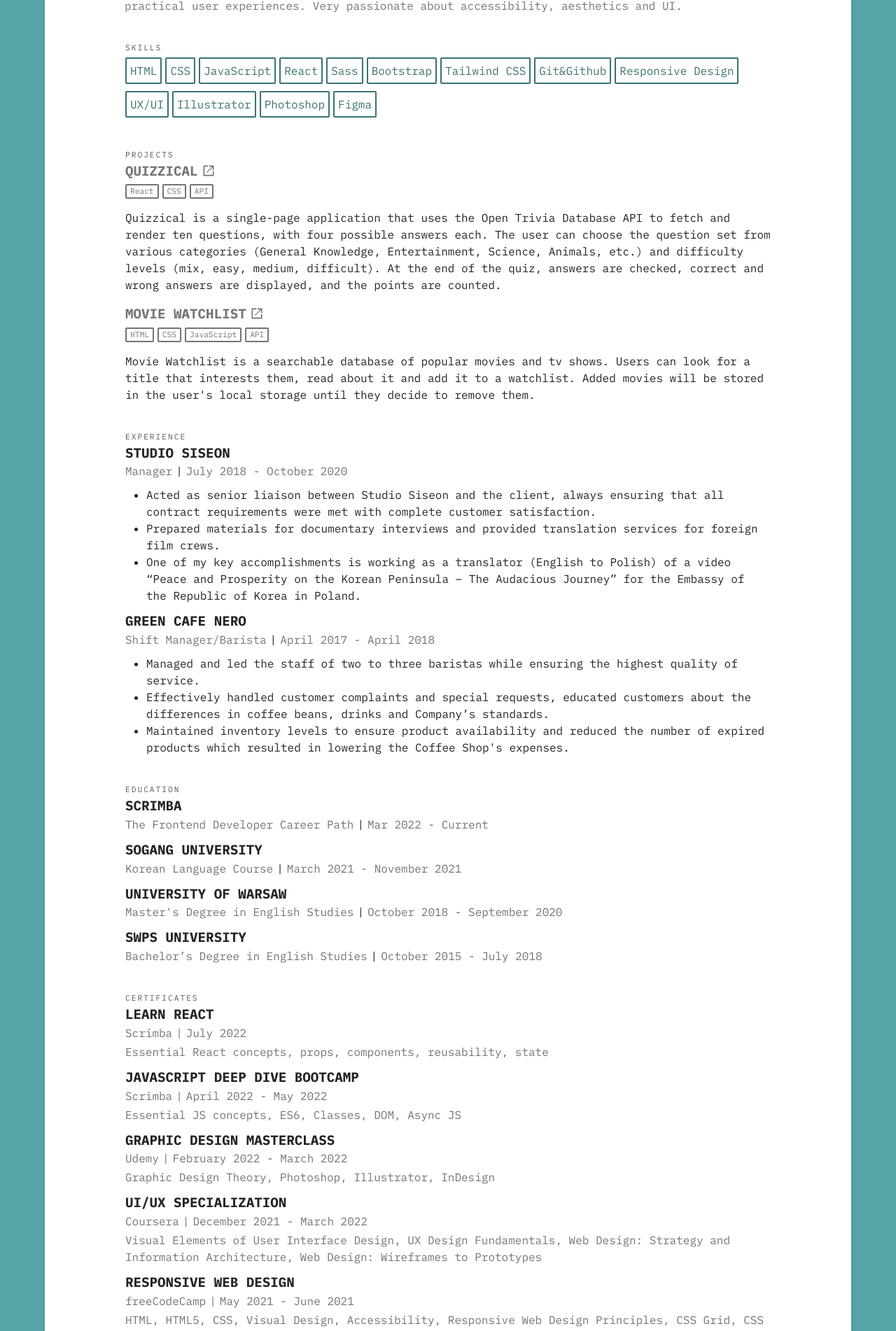
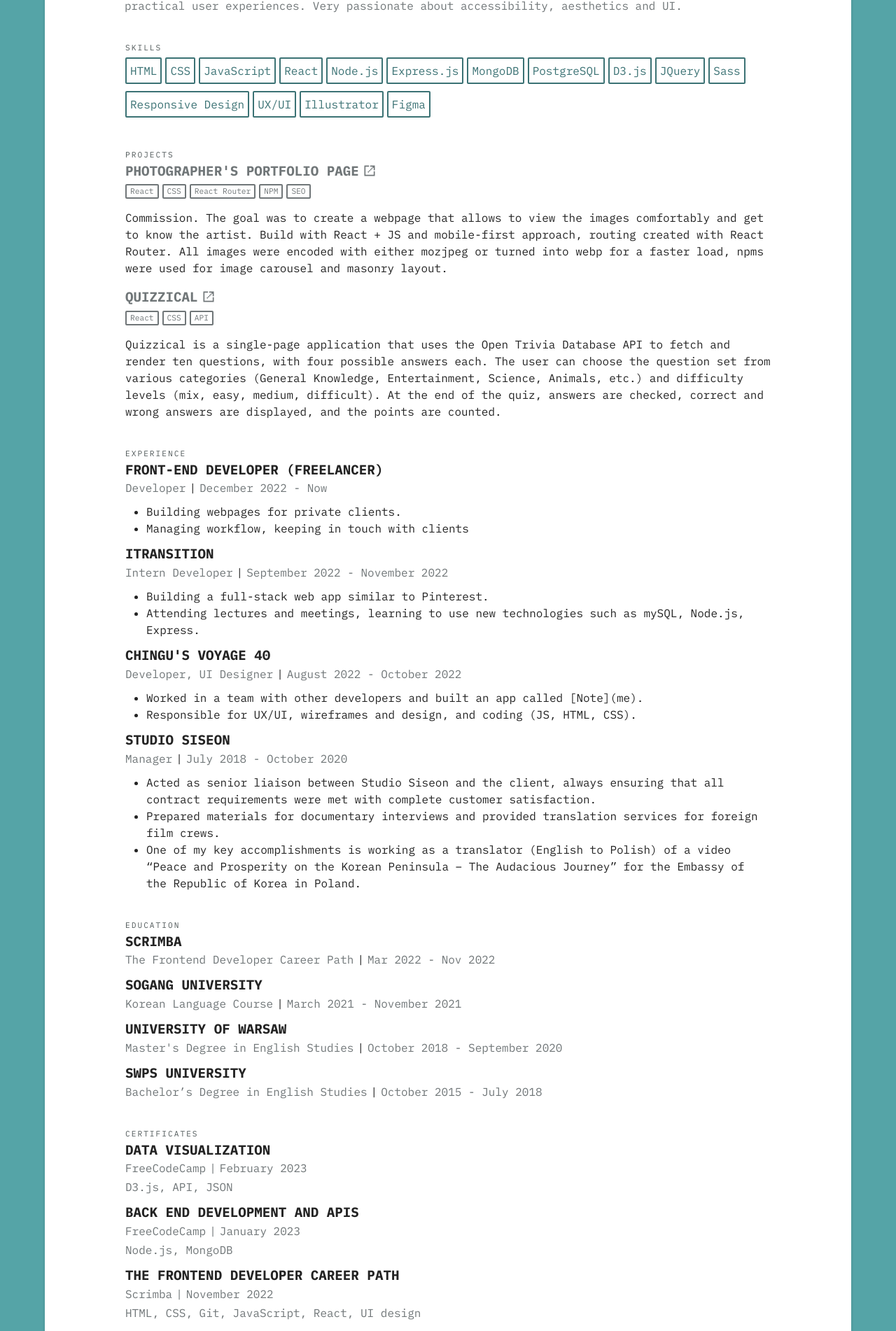
Before and after one commit to ha-anna/ha_anna_cv, a React (Vite) app: page / in a window 1280 px wide. Shown: the part 275-2177 px from the top of the page at 70% size. Built offline with nearby package versions, Linux system fonts and the light colour scheme.

Commit message:
Upload: ENG, PL update

```diff
--- a/src/components/Projects.jsx
+++ b/src/components/Projects.jsx
@@ -1,30 +1,64 @@
 import React from "react";
 
 export default function Projects({ projects }) {
+  window.onbeforeprint = function () {
+    const links = document.querySelectorAll(".link-project");
+    for (let i = 0; i < links.length; i++) {
+      let theContent = links[i].getAttribute("href");
+      if (!theContent == "") {
+        links[i].newContent = " [" + theContent + "] ";
+        links[i].innerHTML =
+          links[i].innerHTML +
+          `<span class="print-link">${links[i].newContent}</span>`;
+      }
+    }
+  };
 
-  const projectsHtml = projects.map(project => {
+  const projectsHtml = projects.map((project) => {
     return (
       <div className="project" key={project.title}>
-        <h3><a href={project.url} target="_blank" className="link" rel="noopener">{project.title}
-          <svg className="link-svg" fill="none" xmlns="http://www.w3.org/2000/svg" viewBox="0 0 24 24"> <path d="M5 3h6v2H5v14h14v-6h2v8H3V3h2zm8 0h8v8h-2V7h-2V5h-4V3zm0 8h-2v2H9v2h2v-2h2v-2zm4-4h-2v2h-2v2h2V9h2V7z" fill="currentColor" /> </svg>
-        </a></h3>
+        <h3>
+          <a
+            href={project.url}
+            target="_blank"
+            className="link link-project"
+            rel="noopener"
+          >
+            {project.title}
+            <svg
+              className="link-svg"
+              fill="none"
+              xmlns="http://www.w3.org/2000/svg"
+              viewBox="0 0 24 24"
+            >
+              {" "}
+              <path
+                d="M5 3h6v2H5v14h14v-6h2v8H3V3h2zm8 0h8v8h-2V7h-2V5h-4V3zm0 8h-2v2H9v2h2v-2h2v-2zm4-4h-2v2h-2v2h2V9h2V7z"
+                fill="currentColor"
+              />{" "}
+            </svg>
+          </a>
+        </h3>
 
         <div className="tech-stack">
-          {project.techStack.map(tech => {
-
-            return <span key={tech} className="tech">{tech}</span>
+          {project.techStack.map((tech) => {
+            return (
+              <span key={tech} className="tech">
+                {tech}
+              </span>
+            );
           })}
         </div>
 
         <p>{project.description}</p>
       </div>
-    )
-  })
+    );
+  });
 
   return (
     <section aria-labelledby="projects">
       <h2 id="projects">{projects[0].id}</h2>
       {projectsHtml}
     </section>
-  )
+  );
 }
--- a/src/data.js
+++ b/src/data.js
@@ -2,46 +2,60 @@
   "cv": "Download CV",
   "cvFile": "files/HA_ANNA_CV_ENG.pdf",
   "name": "Ha Anna",
-  "position": "Front-end Developer/Designer",
-  "location": "Seoul, South Korea/Stalowa Wola, Poland",
+  "position": "Front-end Developer",
+  "location": "Seoul, South Korea",
   "webpage": "haanna.com",
   "email": "anna@haanna.com",
   "phone": "",
   "about": "Creative, meticulous and highly motivated front-end developer with a goal to make engaging and practical user experiences. Very passionate about accessibility, aesthetics and UI.",
   "skills": {
     "id": "skills",
-    "list": ["HTML", "CSS", "JavaScript", "React", "Sass", "Bootstrap", "Tailwind CSS", "Git&Github", "Responsive Design", "UX/UI", "Illustrator", "Photoshop", "Figma"]
+    "list": ["HTML", "CSS", "JavaScript", "React", "Node.js", "Express.js", "MongoDB", "PostgreSQL", "D3.js", "JQuery", "Sass", "Responsive Design", "UX/UI", "Illustrator", "Figma"]
   },
   "projects":
     [
       {
         "id": "projects",
+        "title": "Photographer's Portfolio page",
+        "url": "https://portfolio-hyj.vercel.app/",
+        "techStack": ["React", "CSS", "React Router", "NPM", "SEO"],
+        "description": "Commission. The goal was to create a webpage that allows to view the images comfortably and get to know the artist. Build with React + JS and mobile-first approach, routing created with React Router. All images were encoded with either mozjpeg or turned into webp for a faster load, npms were used for image carousel and masonry layout."
+      },{
         "title": "Quizzical",
         "url": "https://react-quizzical.vercel.app/",
         "techStack": ["React", "CSS", "API"],
         "description": "Quizzical is a single-page application that uses the Open Trivia Database API to fetch and render ten questions, with four possible answers each. The user can choose the question set from various categories (General Knowledge, Entertainment, Science, Animals, etc.) and difficulty levels (mix, easy, medium, difficult). At the end of the quiz, answers are checked, correct and wrong answers are displayed, and the points are counted."
-      }, {
-        "title": "Movie Watchlist",
-        "url": "https://its-haanna.github.io/Scrimba_Projects/Movie_watchlist/",
-        "techStack": ["HTML", "CSS", "JavaScript", "API"],
-        "description": "Movie Watchlist is a searchable database of popular movies and tv shows. Users can look for a title that interests them, read about it and add it to a watchlist. Added movies will be stored in the user's local storage until they decide to remove them."
       }
     ],
   "experience": [
     {
       "id": "experience",
+      "name": "Front-end Developer (freelancer)",
+      "position": "Developer",
+      "start": "December 2022",
+      "end": "Now",
+      "responsibilities": ["Building webpages for private clients.", "Managing workflow, keeping in touch with clients"]
+    },
+    {
+      "name": "Itransition",
+      "position": "Intern Developer",
+      "start": "September 2022",
+      "end": "November 2022",
+      "responsibilities": ["Building a full-stack web app similar to Pinterest.", "Attending lectures and meetings, learning to use new technologies such as mySQL, Node.js, Express."]
+    },
+    {
+      "name": "Chingu's Voyage 40",
+      "position": "Developer, UI Designer",
+      "start": "August 2022",
+      "end": "October 2022",
+      "responsibilities": ["Worked in a team with other developers and built an app called [Note](me).", "Responsible for UX/UI, wireframes and design, and coding (JS, HTML, CSS)."]
+    },
+    {
       "name": "Studio Siseon",
       "position": "Manager",
       "start": "July 2018",
       "end": "October 2020",
       "responsibilities": ["Acted as senior liaison between Studio Siseon and the client, always ensuring that all contract requirements were met with complete customer satisfaction.", "Prepared materials for documentary interviews and provided translation services for foreign film crews.", "One of my key accomplishments is working as a translator (English to Polish) of a video “Peace and Prosperity on the Korean Peninsula – The Audacious Journey” for the Embassy of the Republic of Korea in Poland."]
-    },
-    {
-      "name": "Green Cafe Nero",
-      "position": "Shift Manager/Barista",
-      "start": "April 2017",
-      "end": "April 2018",
-      "responsibilities": ["Managed and led the staff of two to three baristas while ensuring the highest quality of service.", "Effectively handled customer complaints and special requests, educated customers about the differences in coffee beans, drinks and Company’s standards.", "Maintained inventory levels to ensure product availability and reduced the number of expired products which resulted in lowering the Coffee Shop's expenses."]
     }],
   "education": [
     {
@@ -49,7 +63,7 @@
       "name": "Scrimba",
       "area": "The Frontend Developer Career Path",
       "start": "Mar 2022",
-      "end": "Current"
+      "end": "Nov 2022"
     },
     {
       "name": "Sogang University",
@@ -71,8 +85,26 @@
     }
   ],
   "certificates": [
+{
+      "id": "Certificates",
+      "name": "Data Visualization",
+      "description": "D3.js, API, JSON",
+      "institution": "FreeCodeCamp",
+      "date": "February 2023",
+    },
     {
-      "id": "Certificates",
+      "name": "Back End Development and APIs",
+      "description": "Node.js, MongoDB",
+      "institution": "FreeCodeCamp",
+      "date": "January 2023",
+    },
+    {
+      "name": "The Frontend Developer Career Path",
+      "description": "HTML, CSS, Git, JavaScript, React, UI design",
+      "institution": "Scrimba",
+      "date": "November 2022",
+    },
+    {
       "name": "Learn React",
       "description": "Essential React concepts, props, components, reusability, state",
       "institution": "Scrimba",
@@ -99,7 +131,7 @@
     {
       "name": "Responsive Web Design",
       "description": "HTML, HTML5, CSS, Visual Design, Accessibility, Responsive Web Design Principles, CSS Grid, CSS Flexbox",
-      "institution": "freeCodeCamp",
+      "institution": "FreeCodeCamp",
       "date": "May 2021 - June 2021",
     },
   ],
@@ -141,7 +173,7 @@
   "cv": "이력서 다운로드",
   "cvFile": "files/HA_ANNA_CV_KOR.pdf",
   "name": "하안나",
-  "position": "프론트엔드 개발자/디자이너",
+  "position": "프론트엔드 개발자",
   "location": "서울, 대한민국",
   "webpage": "haanna.com",
   "email": "anna@haanna.com",
@@ -149,7 +181,7 @@
   "about": "일에 동기가 확실하고 창의적이며 매사에 꼼꼼한 프론트앤드 개발자입니다. UI, 미학적인 디자인, 개방된 접근성을 중심으로 실용적인 사용자 경험을 추구하고자 합니다.",
   "skills": {
     "id": "기술",
-    "list": ["HTML", "CSS", "JavaScript", "React", "Sass", "Bootstrap", "Tailwind CSS", "Git&Github", "Responsive Design", "UX/UI", "Illustrator", "Photoshop", "Figma"]
+    "list": ["HTML", "CSS", "JavaScript", "React", "Node.js", "Express.js", "MongoDB", "PostgreSQL", "D3.js", "JQuery", "Sass", "Responsive Design", "UX/UI", "Illustrator", "Figma"]
   },
   "projects":
     [
@@ -170,18 +202,25 @@
   "experience": [
     {
       "id": "경력사항",
+      "name": "Itransition",
+      "position": "Intern Developer",
+      "start": "September 2022",
+      "end": "November 2022",
+      "responsibilities": ["Building a full-stack web app similar to Pinterest.", "Attending lectures and meetings, learning to use new technologies such as mySQL, Node.js, Express."]
+    },
+      {
+    "name": "Chingu's Voyage 40",
+    "position": "Developer, UI Designer",
+    "start": "August 2022",
+    "end": "October 2022",
+    "responsibilities": ["Worked in a team with other developers and built an app called [Note](me).", "Responsible for UX/UI, wireframes and design, and coding (JS, HTML, CSS)."]
+  },
+    {
       "name": "Studio Siseon",
       "position": "메니저",
       "start": "7월 2018",
       "end": "10월 2020",
       "responsibilities": ["Studio Siseon은 폴란드 바르샤바에 위치한 비주얼아트 프로덕션 및 필름 서비스 에이전시입니다. 유럽에 진출한 한국기관을 대상으로 브랜디드 콘텐츠를 제작합니다. 프로젝트 매니저로서 클라이언트와 커뮤니케이션 업무, 프로젝트 운영 업무를 맡았으며 한-영, 한-폴 번역을 진행하기도 하였습니다.", "대표적으로 주폴란드 한국대사관의 <Peace and Prosperity on the Korean Peninsula> 영상에 한/영-폴 번역을 맡았습니다."]
-    },
-    {
-      "name": "Green Cafe Nero",
-      "position": "교대조 관리인/바리스타",
-      "start": "4월 2017",
-      "end": "4월 2018",
-      "responsibilities": ["최상의 서비스를 제공할 수 있도록 바리스타 직원들 관리 감독.", "고객들의 요청이나 불만사항을 효율적으로 응대 및 회사와 커피 관련 내용을 소개.", "피크 타임을 고려한 효율적인 재고관리를 통해 매장의 지출 감소에 기여."]
     }],
   "education": [
     {
@@ -281,46 +320,60 @@
   "cv": "Pobierz CV",
   "cvFile": "files/HA_ANNA_CV_POL.pdf",
   "name": "Ha Anna",
-  "position": "Front-end Developer/Designer",
-  "location": "Stalowa Wola, Polska",
+  "position": "Front-end Developer",
+  "location": "Seul, Korea Południowa",
   "webpage": "haanna.com",
   "email": "anna@haanna.com",
-  "phone": "+48 535-835-479",
-  "about": "Front-end developer biegle posługujący się HTML5, CSS3 i JavaScript. Aktualnie jestem w trakcie nauki React. Dzięki wiedzy w dziedzinie UI/ UX i umiejętności tworzenia grafik komputerowych jestem w stanie stworzyć unikalne i interesujące wizualnie strony internetowe, które jednocześnie spełniają wymogi responsywnego designu i dostępności.",
+  "phone": "",
+  "about": "Front-end developer tworzacy projekty przy użyciu HTML5, CSS3, JS i React. Aktualnie jestem w trakcie nauki Typescripta. Dzięki wiedzy w dziedzinie UI/UX i umiejętności tworzenia grafik komputerowych jestem w stanie stworzyć unikalne i interesujące wizualnie strony internetowe, które jednocześnie spełniają wymogi responsywnego designu i dostępności.",
   "skills": {
     "id": "UMIEJĘTNOŚCI",
-    "list": ["HTML", "CSS", "JavaScript", "React", "Sass", "Bootstrap", "Tailwind CSS", "Git&Github", "Responsive Design", "UX/UI", "Illustrator", "Photoshop", "Figma"]
+    "list": ["HTML", "CSS", "JavaScript", "React", "Node.js", "Express.js", "MongoDB", "PostgreSQL", "D3.js", "JQuery", "Sass", "Responsive Design", "UX/UI", "Illustrator", "Figma"]
   },
   "projects":
     [
       {
-        "id": "projekty",
+        "id": "projects",
+        "title": "Portfolio Fotografa",
+        "url": "https://portfolio-hyj.vercel.app/",
+        "techStack": ["React", "CSS", "React Router", "NPM", "SEO"],
+        "description": "Stworzone na zlecienie. Celem było stworzenie strony, przy użyciu której z łatwością można przejrzeć wszystkie zdjęcia i dowiedzieć się więcej o fotografie. Zdjęcia zostały zoptymalizowane za pomocą mozjpeg."
+      },{
         "title": "Quizzical",
         "url": "https://react-quizzical.vercel.app/",
         "techStack": ["React", "CSS", "API"],
         "description": "Quizzical to SPA korzystająca z Open Trivia Database API będąca krótką grą sprawdzającą wiedzę z wybranej dziedziny. Po przejściu do ustawień i wybraniu dziedziny pytań oraz ich trudności, pytania są generowane, a użytkownik musi wybrać jedną z czterech dostępnych odpowiedzi. Dziedzin do wyboru jest wiele (Wiedza ogólna, Rozrywka, Nauki ścisłe, Zwierzęta itp.), a poziomy trudności są cztery (miks, łatwy, średni, trudny). Po zakończeniu quizu odpowiedzi są sprawdzane, użytkownikowi pokazywane jest, gdzie popełnił błędy oraz która odpowiedź była poprawna, a punkty za poprawne odpowiedzi są zliczane. "
-      }, {
-        "title": "Movie Watchlist",
-        "url": "https://its-haanna.github.io/Scrimba_Projects/Movie_watchlist/",
-        "techStack": ["HTML", "CSS", "JavaScript", "API"],
-        "description": "Movie Watchlist to baza danych popularnych filmów i programów telewizyjnych. Użytkownicy mogą wyszukać interesujący ich tytuł, przeczytać o nim informacje i dodać go do listy obserwowanych. Dodane filmy są przechowywane w lokalnej pamięci przeglądarki."
       }
     ],
   "experience": [
+        {
+      "id": "Doświadczenie zawodowe",
+      "name": "Front-end Deweloper (freelancer)",
+      "position": "Deweloper",
+      "start": "Grudzień 2022",
+      "end": "Obecnie",
+      "responsibilities": ["Tworzenie projektów wg. wymogów klienta.", "Organizacja pracy, kontakt z klientem."]
+    },
     {
-      "id": "Doświadczenie zawodowe",
+      "name": "Itransition",
+      "position": "Intern Developer",
+      "start": "Wrzesień 2022",
+      "end": "Listopad 2022",
+      "responsibilities": ["Tworzenie strony internetowej (MERN) podobnej do Pinterest.", "Nauka pracy w nowych technologiach (MySQL, Node.js, Express), uczestniczenie w wykładach i spotkaniach."]
+    },
+    {
+    "name": "Chingu's Voyage 40",
+    "position": "Developer, UI Designer",
+    "start": "Sierpień 2022",
+    "end": "Październik 2022",
+    "responsibilities": ["Praca w zespole z innymi developerami w celu stworzenia strony [Note](me).", "Byłam odpowiedzialna za UX/UI, wireframe'y, design, i pisanie kodu (JS, HTML, CSS)."]
+  },
+      {
       "name": "Studio Siseon",
       "position": "Manager",
       "start": "Lipiec 2018",
       "end": "Październik 2020",
       "responsibilities": ["Nadzorowałam prace administracyjno-biurowe oraz byłam odpowiedzialna za komunikację pomiędzy Studiem a klientami.", "Sprawowałam rolę tłumacza ustnego i pisemnego oraz zajmowałam się wyszukiwaniem informacji na temat Polski i Europy na potrzeby produkcji."]
-    },
-    {
-      "name": "Green Cafe Nero",
-      "position": "Kierownik Zmiany/Barista",
-      "start": "Kwiecień 2017",
-      "end": "Kwiecień 2018",
-      "responsibilities": ["Jako barista i kierownik zmiany zajmowałam się wysokiej jakości obsługą klienta, delegowaniem zadań oraz tworzenie przyjemnej atmosfery w zespole.", "Byłam także odpowiedzialna za prowadzenie zmiany, realizowanie planów oraz składanie raportów."]
     }],
   "education": [
     {
@@ -328,7 +381,7 @@
       "name": "Scrimba",
       "area": "The Frontend Developer Career Path",
       "start": "Marzec 2022",
-      "end": "Obecnie"
+      "end": "Listopad 2022"
     },
     {
       "name": "Uniwersytet Sogang",
@@ -352,8 +405,26 @@
   "certificates": [
     {
       "id": "Certyfikaty",
+      "name": "Data Visualization",
+      "description": "D3.js, API, JSON",
+      "institution": "FreeCodeCamp",
+      "date": "Luty 2023",
+    },
+    {
+      "name": "Back End Development and APIs",
+      "description": "Node.js, MongoDB",
+      "institution": "FreeCodeCamp",
+      "date": "Styczeń 2023",
+    },
+        {
+      "name": "The Frontend Developer Career Path",
+      "description": "HTML, CSS, Git, JavaScript, React, UI design",
+      "institution": "Scrimba",
+      "date": "Listopad 2022",
+    },
+    {
       "name": "Learn React",
-      "description": "Essential React concepts, props, components, reusability, state",
+      "description": "Kluczowa wiedza o React, props, components, reusability, state",
       "institution": "Scrimba",
       "date": "Lipiec 2022",
     },
@@ -378,7 +449,7 @@
     {
       "name": "Responsive Web Design",
       "description": "HTML, HTML5, CSS, Visual Design, Accessibility, Responsive Web Design Principles, CSS Grid, CSS Flexbox",
-      "institution": "freeCodeCamp",
+      "institution": "FreeCodeCamp",
       "date": "Maj 2021 - Czerwiec 2021",
     },
   ],
```
Also changed, not shown: src/index.css (+11 -1 lines).
